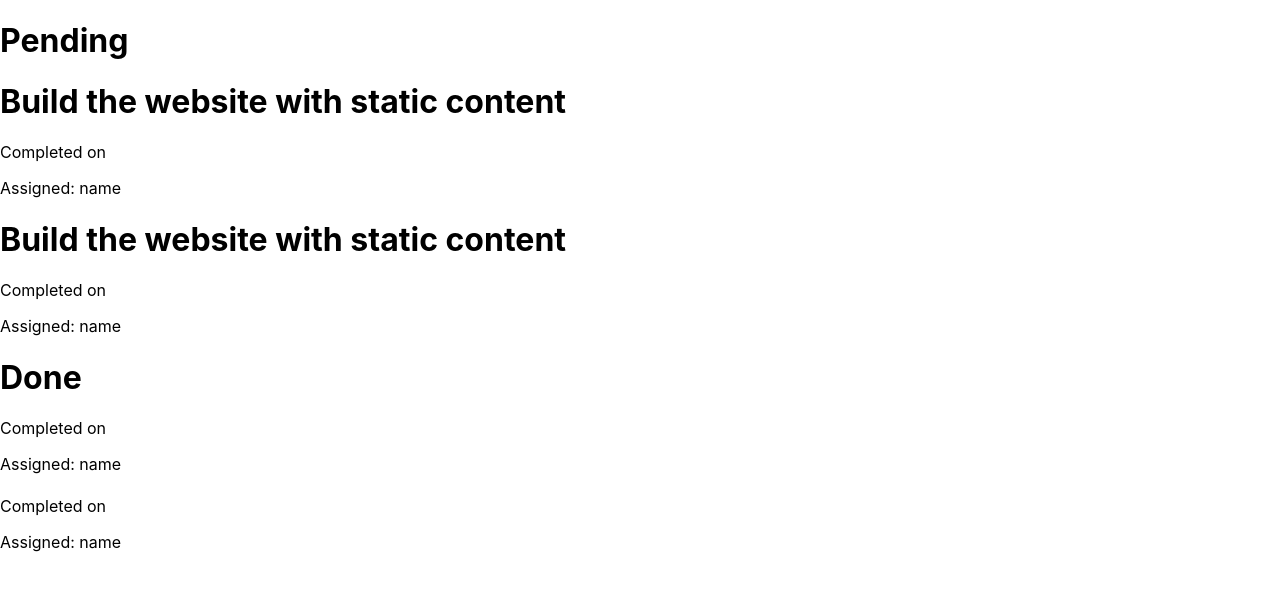
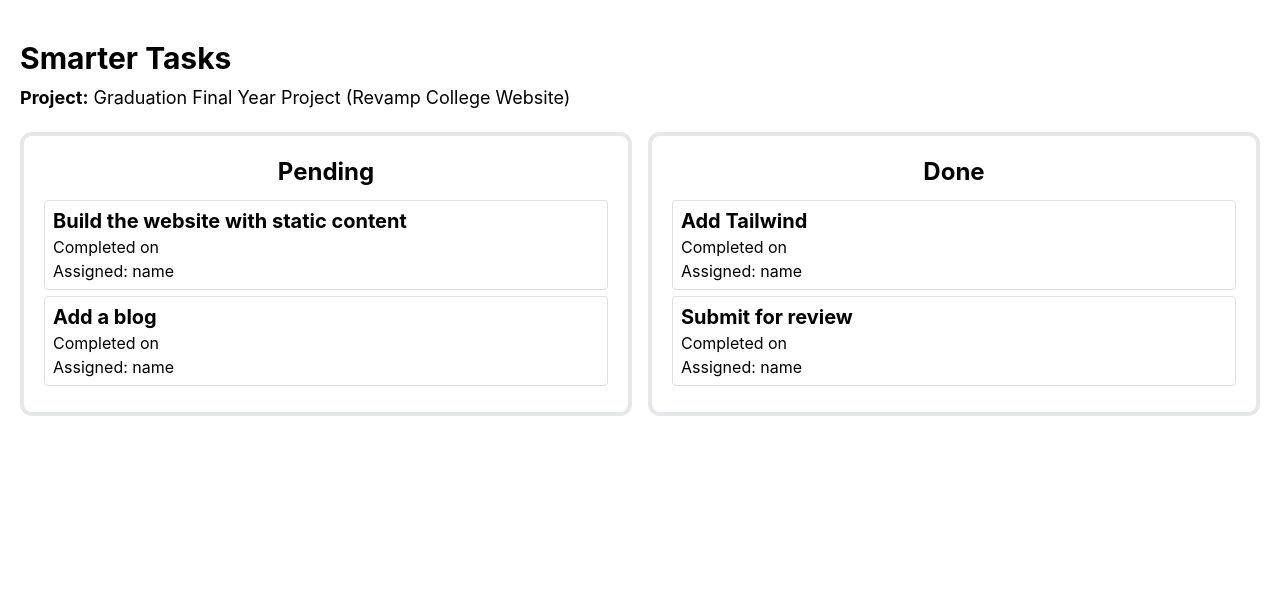
Before and after one commit to she-code/wd301, a React (Create React App) app in the folder hello-react/: page / in a window 1280 px wide. Shown: the top 590 px of the page. Built offline with nearby package versions, Linux system fonts and the light colour scheme.

Commit message:
integrated tailwind css

```diff
--- a/hello-react/package.json
+++ b/hello-react/package.json
@@ -34,5 +34,8 @@
       "last 1 firefox version",
       "last 1 safari version"
     ]
+  },
+  "devDependencies": {
+    "tailwindcss": "^3.3.1"
   }
 }
--- a/hello-react/src/App.js
+++ b/hello-react/src/App.js
@@ -2,16 +2,34 @@ import TaskCard from "./TaskCard";
 function App() {
   let message = {};
   return (
-    <div>
-      <div>
-        <h1>Pending</h1>
-        <TaskCard title="Build the website with static content" />
-        <TaskCard title="Build the website with static content" />
-      </div>
-      <div>
-        <h1>Done</h1>
-        <TaskCard />
-        <TaskCard />
+    <div className="container m-5 p-5 mx-auto">
+      <h1 className="font-bold text-3xl mb-2">Smarter Tasks</h1>
+      <p className="text-lg font-bold mb-5">
+        Project:
+        <span className="font-normal">
+          {" "}
+          Graduation Final Year Project (Revamp College Website)
+        </span>
+      </p>
+      <div className="grid grid-cols-2 gap-4">
+        <div className=" p-5 border-4 rounded-xl">
+          <h1 className="text-center mb-3 text-2xl font-bold">Pending</h1>
+          <TaskCard
+            title="Build the website with static content"
+            dueDate="10th April"
+            assigneeName="Rohit S"
+          />
+          <TaskCard
+            title="Add a blog"
+            dueDate="22nd March"
+            assigneeName="Rohit M"
+          />
+        </div>
+        <div className="p-5 border-4 rounded-xl">
+          <h1 className="text-center mb-3 font-bold text-2xl">Done</h1>
+          <TaskCard title="Add Tailwind" />
+          <TaskCard title="Submit for review" />
+        </div>
       </div>
     </div>
   );
--- /dev/null
+++ b/hello-react/src/TaskCard.css
@@ -0,0 +1,6 @@
+.TaskItem {
+    border: 1px solid #DFDFDF;
+    border-radius: 4px;
+    padding: 6px 8px;
+    margin-bottom: 6px;
+  }
--- a/hello-react/src/TaskCard.js
+++ b/hello-react/src/TaskCard.js
@@ -1,8 +1,10 @@
+import "./TaskCard.css";
+
 const TaskCard = (props) => {
   const { title } = props;
   return (
-    <div>
-      <h1>{title}</h1>
+    <div className="TaskItem">
+      <h2 className="text-xl font-bold ">{title}</h2>
       <p>Completed on</p>
       <p>Assigned: name</p>
     </div>
--- a/hello-react/src/index.css
+++ b/hello-react/src/index.css
@@ -1,3 +1,6 @@
+@tailwind base;
+@tailwind components;
+@tailwind utilities;
 body {
   margin: 0;
   font-family: -apple-system, BlinkMacSystemFont, 'Segoe UI', 'Roboto', 'Oxygen',
--- /dev/null
+++ b/hello-react/tailwind.config.js
@@ -0,0 +1,8 @@
+/** @type {import('tailwindcss').Config} */
+module.exports = {
+  content: ["./src/**/*.{js,jsx,ts,tsx}"],
+  theme: {
+    extend: {},
+  },
+  plugins: [],
+};
```
Also changed, not shown: 1 other file (tests, documents, lock files or other folders).
